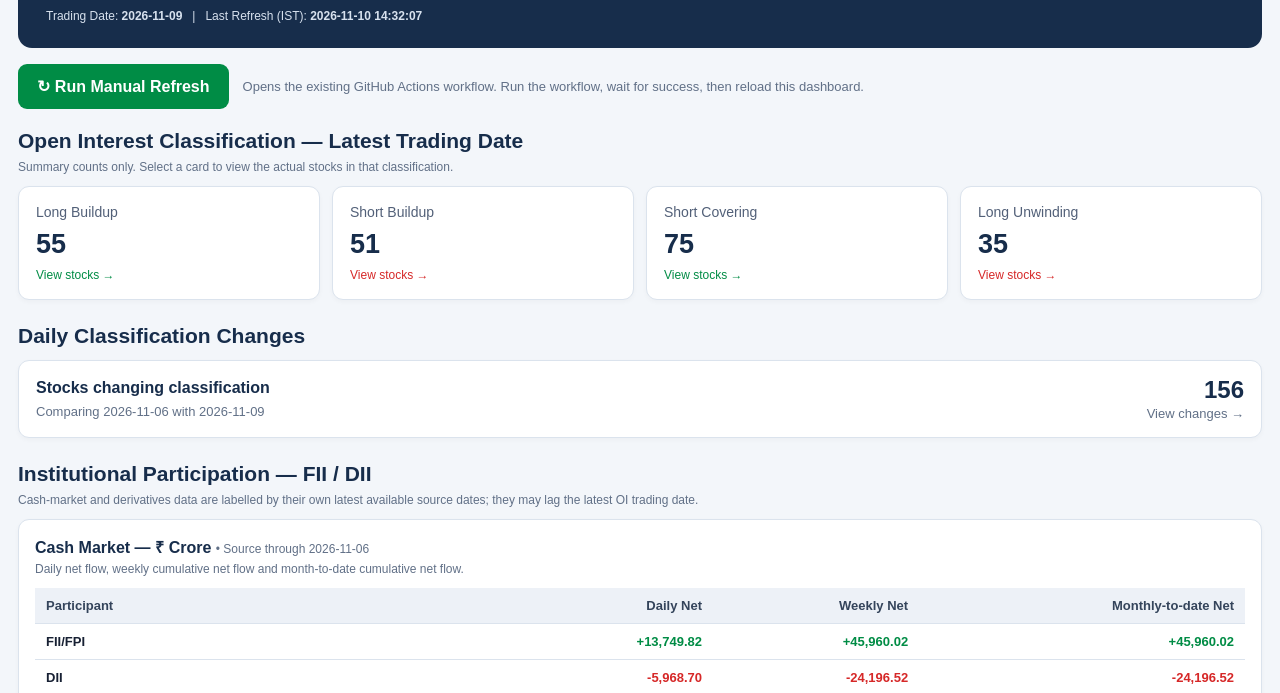
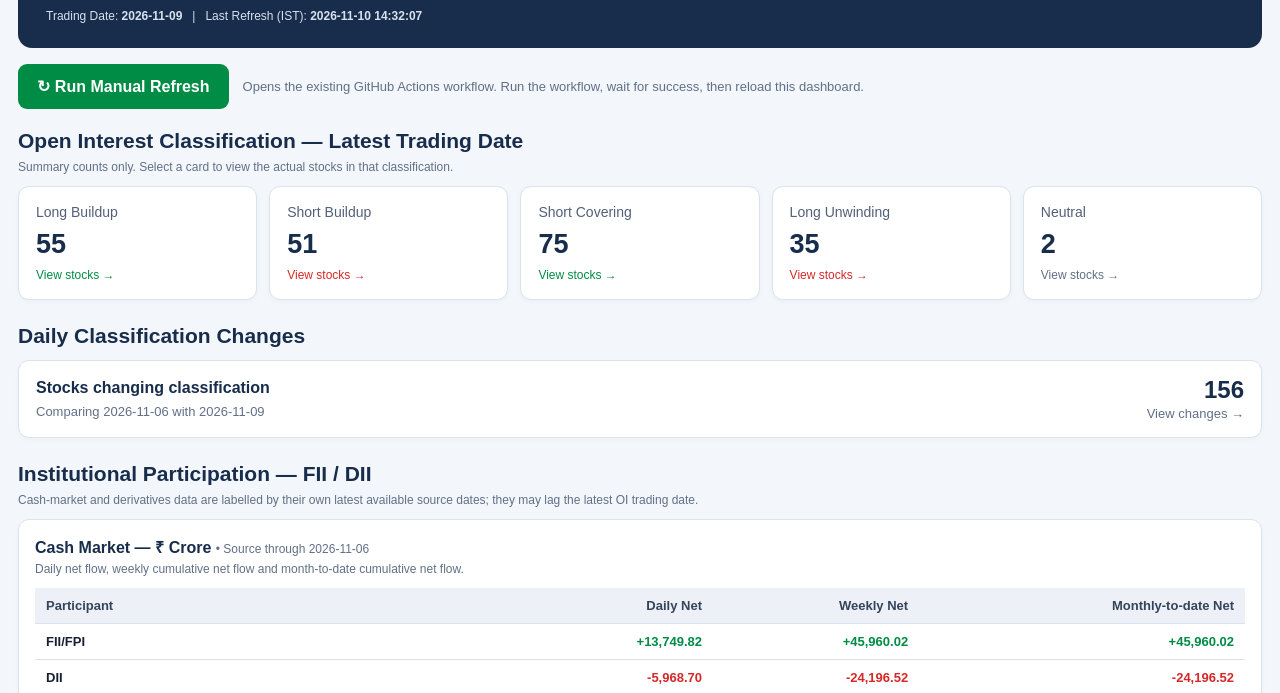
Before and after one commit to Sunjay66/Aurora-Future-Scanner, a plain HTML site: page index.html in a window 1280 px wide. Shown: the part 105-798 px from the top of the page. Drawn offline with Linux system fonts and the light colour scheme.

Commit message:
Add Neutral classification card to dashboard

```diff
--- a/index.html
+++ b/index.html
@@ -15,7 +15,7 @@ header h1{margin:0 0 8px;font-size:30px}header p{margin:0;font-size:15px}
 .refresh small{color:var(--muted);font-size:13px}
 section{margin:20px 0 24px}h2{font-size:21px;margin:0 0 12px;color:var(--navy)}
 .sub{font-size:12px;color:var(--muted);margin:-5px 0 12px}
-.cards{display:grid;grid-template-columns:repeat(4,minmax(0,1fr));gap:12px}
+.cards{display:grid;grid-template-columns:repeat(5,minmax(0,1fr));gap:12px}
 .card{display:block;background:#fff;border:1px solid var(--border);border-radius:11px;padding:17px;color:var(--text);text-decoration:none;box-shadow:0 2px 5px rgba(0,0,0,.03);transition:transform .12s,border-color .12s}
 .card:hover{transform:translateY(-2px);border-color:#8ea4c1}
 .card .name{font-size:14px;color:#526078;margin-bottom:9px}.card .value{font-size:27px;font-weight:bold;color:var(--navy)}.card .hint{font-size:12px;margin-top:8px;color:var(--muted)}
@@ -63,6 +63,7 @@ footer{text-align:center;color:var(--muted);font-size:11px;margin:20px 0 8px}
 <a class="card" href="oi_details.html?classification=Short%20Buildup"><div class="name">Short Buildup</div><div class="value" id="shortBuildup">—</div><div class="hint red">View stocks →</div></a>
 <a class="card" href="oi_details.html?classification=Short%20Covering"><div class="name">Short Covering</div><div class="value" id="shortCovering">—</div><div class="hint green">View stocks →</div></a>
 <a class="card" href="oi_details.html?classification=Long%20Unwinding"><div class="name">Long Unwinding</div><div class="value" id="longUnwinding">—</div><div class="hint red">View stocks →</div></a>
+<a class="card" href="oi_details.html?classification=Neutral"><div class="name">Neutral</div><div class="value" id="neutral">—</div><div class="hint">View stocks →</div></a>
 </div>
 </section>
 
@@ -148,6 +149,7 @@ async function main(){
  const current=history.filter(r=>r.Trade_Date===hd);
  const categories=[["Long Buildup","longBuildup"],["Short Buildup","shortBuildup"],["Short Covering","shortCovering"],["Long Unwinding","longUnwinding"]];
  categories.forEach(([c,id])=>document.getElementById(id).textContent=current.filter(r=>r.Classification===c).length.toLocaleString("en-IN"));
+ document.getElementById("neutral").textContent=current.filter(r=>["Neutral","Neutral / Other","Neutral / Mixed"].includes(r.Classification)).length.toLocaleString("en-IN");
  const dates=[...new Set(history.map(r=>r.Trade_Date))].sort(),prev=dates.at(-2);
  let changes=0;if(prev&&hd){const old=history.filter(r=>r.Trade_Date===prev),now=history.filter(r=>r.Trade_Date===hd);changes=now.filter(r=>{const p=old.find(x=>x.Symbol===r.Symbol&&x.Expiry_Date===r.Expiry_Date);return p&&p.Classification!==r.Classification}).length;document.getElementById("changeDates").textContent="Comparing "+prev+" with "+hd}
  document.getElementById("changeCount").textContent=changes.toLocaleString("en-IN");
```
